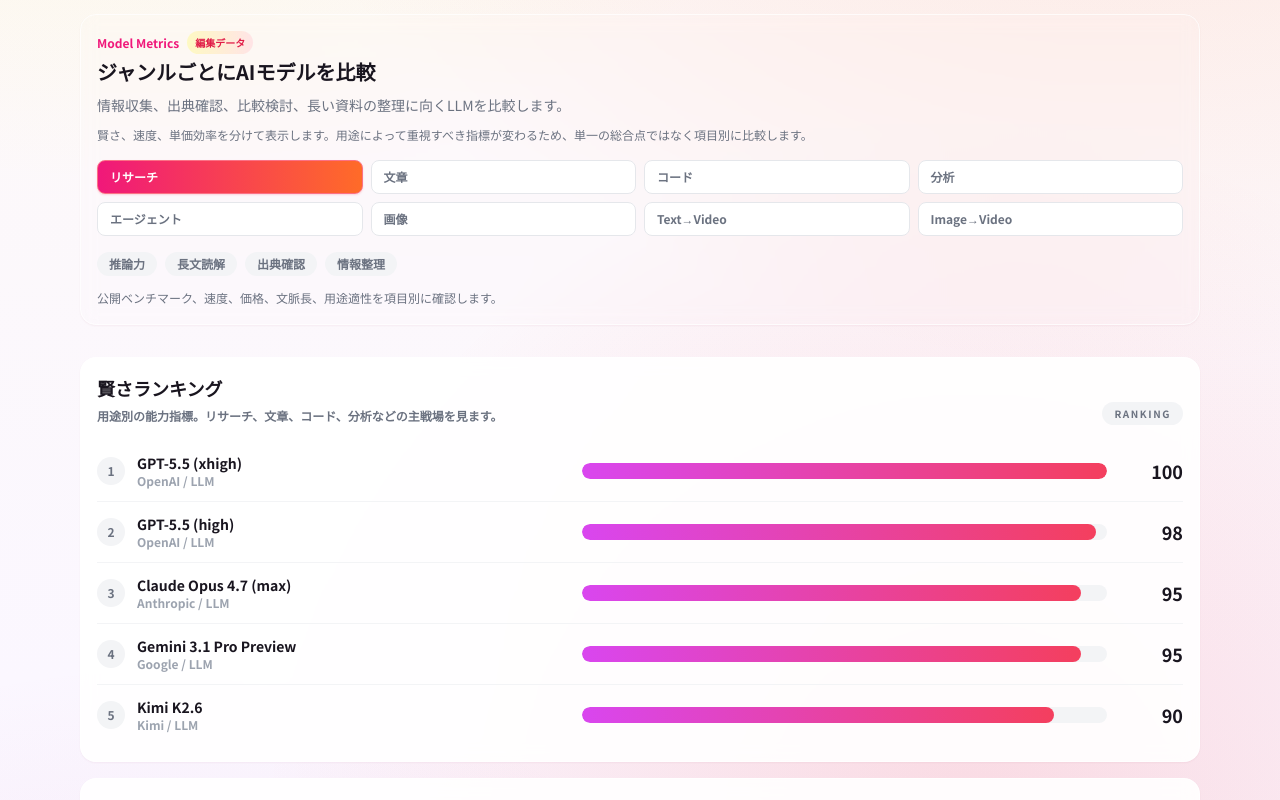
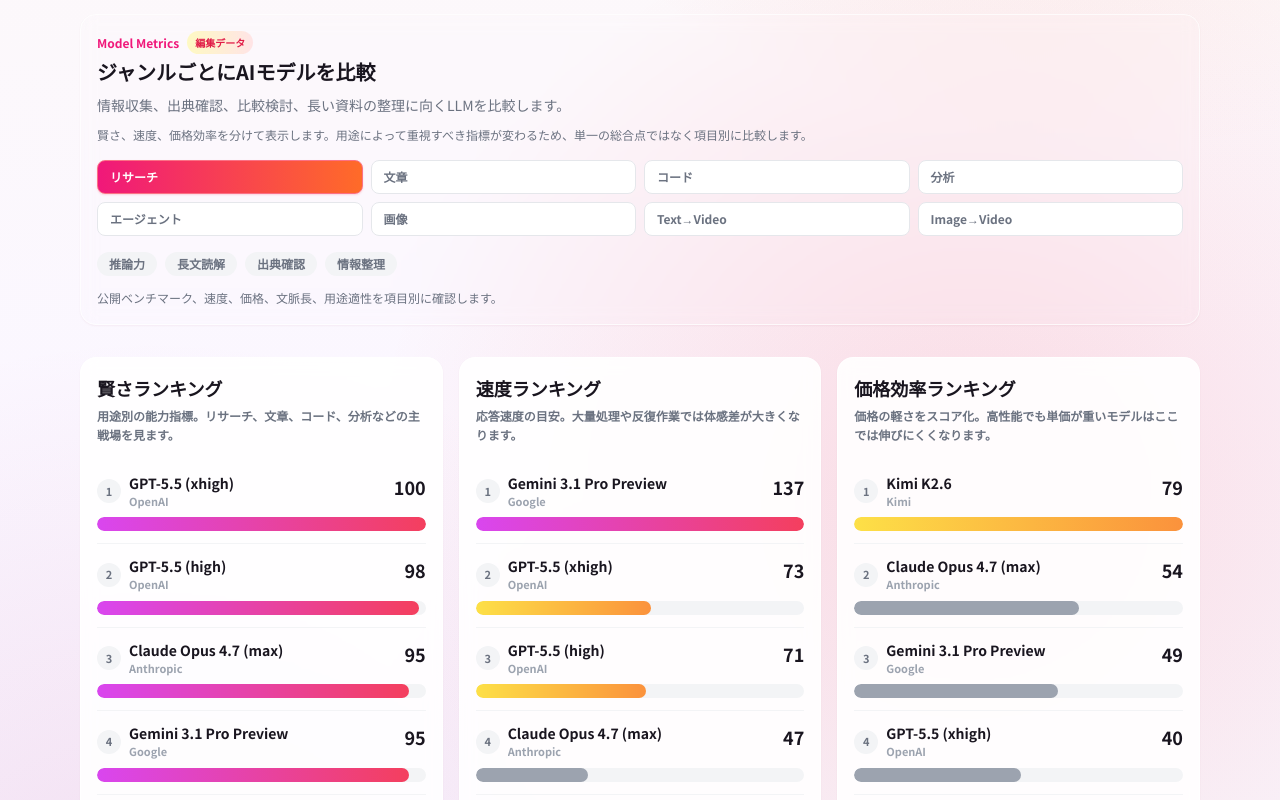
Before and after one commit to WW-QuadrupleU/aincarn, a Next.js app: page / in a window 1280 px wide. Shown: the part 940-1740 px from the top of the page. Built offline with nearby package versions, Linux system fonts and the light colour scheme; no server answers.

Commit message:
Show AI metrics side by side

```diff
--- a/app/page.tsx
+++ b/app/page.tsx
@@ -11,7 +11,7 @@
 }
 
 const signals = [
-  ['Metric views', '賢さ、速度、単価効率を分けて比較'],
+  ['Metric views', '賢さ、速度、価格効率を分けて比較'],
   ['Use-case lens', 'リサーチ、文章、コード、画像、動画で用途別に比較'],
   ['Subscription view', '性能だけでなくコスパと課金判断を並べて見る'],
 ]
--- a/components/AiModelCompareTool.tsx
+++ b/components/AiModelCompareTool.tsx
@@ -106,17 +106,14 @@
 
   return (
     <section className="rounded-2xl border border-white/75 bg-white/90 p-4 shadow-sm shadow-rose-900/5 backdrop-blur">
-      <div className="mb-4 flex items-end justify-between gap-4">
+      <div className="mb-4">
         <div>
           <h2 className="text-lg font-extrabold text-brand-text">{title}</h2>
           <p className="mt-1 text-xs font-bold leading-relaxed text-gray-500">{caption}</p>
         </div>
-        <span className="hidden rounded-full bg-gray-100 px-3 py-1 text-[10px] font-black uppercase tracking-[0.16em] text-gray-500 sm:inline-flex">
-          Ranking
-        </span>
       </div>
       <div className="divide-y divide-gray-100">
-        {models.slice(0, 8).map((model, index) => {
+        {models.slice(0, 7).map((model, index) => {
           const score =
             mode === 'intelligence'
               ? model.performance[genreId]
@@ -126,20 +123,22 @@
           const width = Math.max(8, (score / maxScore) * 100)
 
           return (
-            <div key={model.id} className="grid gap-3 py-3 sm:grid-cols-[minmax(220px,0.9fr)_minmax(220px,1fr)_64px] sm:items-center">
-              <div className="flex min-w-0 items-center gap-3">
-                <span className="grid size-7 shrink-0 place-items-center rounded-full bg-gray-100 text-xs font-black text-gray-500">
-                  {index + 1}
-                </span>
-                <div className="min-w-0">
-                  <p className="truncate text-sm font-black text-brand-text">{model.name}</p>
-                  <p className="truncate text-xs font-bold text-gray-400">{model.creator} / {model.releaseLabel}</p>
+            <div key={model.id} className="py-3">
+              <div className="mb-2 flex min-w-0 items-start justify-between gap-3">
+                <div className="flex min-w-0 items-center gap-2">
+                  <span className="grid size-6 shrink-0 place-items-center rounded-full bg-gray-100 text-[11px] font-black text-gray-500">
+                    {index + 1}
+                  </span>
+                  <div className="min-w-0">
+                    <p className="truncate text-sm font-black text-brand-text">{model.name}</p>
+                    <p className="truncate text-[11px] font-bold text-gray-400">{model.creator}</p>
+                  </div>
                 </div>
+                <p className="shrink-0 text-lg font-black text-brand-text">{score}</p>
               </div>
-              <div className="h-4 overflow-hidden rounded-full bg-gray-100">
+              <div className="h-3.5 overflow-hidden rounded-full bg-gray-100">
                 <div className={`h-full rounded-full ${scoreTone(score)}`} style={{ width: `${width}%` }} />
               </div>
-              <p className="text-right text-lg font-black text-brand-text">{score}</p>
             </div>
           )
         })}
@@ -206,14 +205,14 @@
         <p className="text-xs font-black text-[#f0187a]">{model.creator} / {model.family}</p>
         <h3 className="text-lg font-extrabold text-brand-text">{model.name}</h3>
         <p className="mt-1 text-xs text-gray-400">
-          賢さ: {model.performance[genreId]} / 速度: {model.speed} / 単価効率: {priceEfficiencyScore(model, genreId)} / コスト感: {costLabel(model.costLevel)}
+          賢さ: {model.performance[genreId]} / 速度: {model.speed} / 価格効率: {priceEfficiencyScore(model, genreId)} / コスト感: {costLabel(model.costLevel)}
         </p>
         {model.metric && <p className="mt-2 text-xs leading-relaxed text-gray-500">{model.metric}</p>}
       </div>
       <div className="grid gap-3">
         <ScoreBar label="賢さ" score={model.performance[genreId]} />
         <ScoreBar label="速度" score={model.speed} />
-        <ScoreBar label="単価効率" score={priceEfficiencyScore(model, genreId)} />
+        <ScoreBar label="価格効率" score={priceEfficiencyScore(model, genreId)} />
       </div>
       <div className="mt-4 grid gap-3 sm:grid-cols-2">
         <TextPanel title="強み" items={model.strengths} tone="green" />
@@ -307,7 +306,7 @@
           <h2 className="mt-1 text-xl font-extrabold text-brand-text">ジャンルごとにAIモデルを比較</h2>
           <p className="mt-2 text-sm leading-relaxed text-gray-500">{genre.description}</p>
           <p className="mt-2 text-xs leading-relaxed text-gray-500">
-            賢さ、速度、単価効率を分けて表示します。用途によって重視すべき指標が変わるため、単一の総合点ではなく項目別に比較します。
+            賢さ、速度、価格効率を分けて表示します。用途によって重視すべき指標が変わるため、単一の総合点ではなく項目別に比較します。
           </p>
         </div>
         <div className="grid gap-2 sm:grid-cols-4">
@@ -336,7 +335,7 @@
         <p className="mt-3 text-xs leading-relaxed text-gray-500">{genre.sourceMetric}</p>
       </section>
 
-      <section className="grid gap-4">
+      <section className="grid gap-4 lg:grid-cols-3">
         <MetricLeaderboard
           title="賢さランキング"
           caption="用途別の能力指標。リサーチ、文章、コード、分析などの主戦場を見ます。"
@@ -352,7 +351,7 @@
           mode="speed"
         />
         <MetricLeaderboard
-          title="単価効率ランキング"
+          title="価格効率ランキング"
           caption="価格の軽さをスコア化。高性能でも単価が重いモデルはここでは伸びにくくなります。"
           models={priceRanking}
           genreId={genreId}
@@ -389,7 +388,7 @@
                 <th className="px-3 py-2 text-right">指標</th>
                 <th className="px-3 py-2 text-right">賢さ</th>
                 <th className="px-3 py-2 text-right">速度</th>
-                <th className="px-3 py-2 text-right">単価効率</th>
+                <th className="px-3 py-2 text-right">価格効率</th>
                 <th className="px-3 py-2 text-right">価格目安</th>
               </tr>
             </thead>
```
